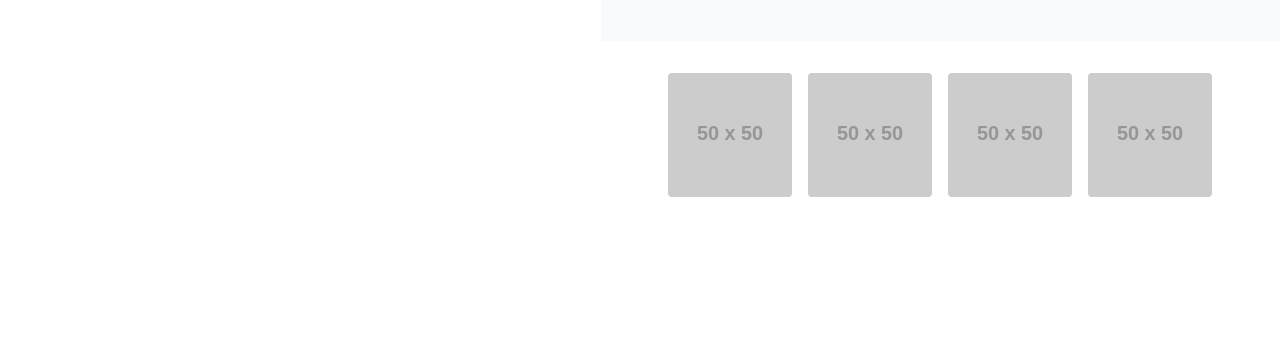
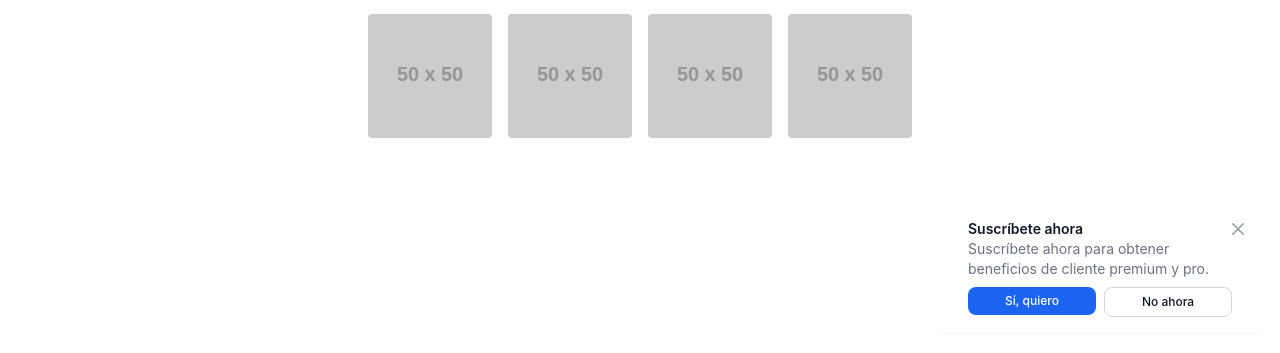
Before and after one commit to josegavinov/landing, a website built with Vite: page index.html in a window 1280 px wide. Shown: the part 447-800 px from the top of the page. Built offline with nearby package versions, Linux system fonts and the light colour scheme; placeholder pictures from the web are drawn by us.

Commit message:
Fin de Guia08

```diff
--- a/index.html
+++ b/index.html
@@ -68,5 +68,41 @@
 
    </main>
 
+    <div id="toast-interactive"
+         class="hidden fixed right-5 bottom-5 flex items-center w-full max-w-xs p-4 space-x-4 text-gray-500 bg-white divide-x divide-gray-200 rounded-lg shadow-sm dark:text-gray-400 dark:divide-gray-700 dark:bg-gray-800"
+         role="alert">
+         <div class="flex">
+
+             <!-- Content -->
+             <div class="ms-3 text-sm font-normal">
+                 <span class="mb-1 text-sm font-semibold text-gray-900 dark:text-white">Suscríbete ahora</span>
+                 <div class="mb-2">Suscríbete ahora para obtener beneficios de cliente premium y pro.</div>
+                 <div class="grid grid-cols-2 gap-2">
+                 <div>
+                     <a href="#"
+                     class="inline-flex justify-center w-full px-2 py-1.5 text-xs font-medium text-white bg-blue-600 rounded-lg hover:bg-blue-700 focus:ring-4 focus:outline-none focus:ring-blue-300 dark:bg-blue-500 dark:hover:bg-blue-600 dark:focus:ring-blue-800">Sí, quiero</a>
+                 </div>
+                 <div>
+                     <a href="#"
+                     class="inline-flex justify-center w-full px-2 py-1.5 text-xs font-medium text-gray-900 bg-white border border-gray-300 rounded-lg hover:bg-gray-100 focus:ring-4 focus:outline-none focus:ring-gray-200 dark:bg-gray-600 dark:text-white dark:border-gray-600 dark:hover:bg-gray-700 dark:hover:border-gray-700 dark:focus:ring-gray-700">No ahora</a>
+                 </div>
+                 </div>
+             </div>
+
+             <!-- Close button -->
+             <button type="button"
+                 class="ms-auto -mx-1.5 -my-1.5 p-1.5 inline-flex items-center justify-center w-8 h-8 text-gray-400 bg-white rounded-lg hover:text-gray-900 hover:bg-gray-100 focus:ring-2 focus:ring-gray-300 dark:text-gray-500 dark:hover:text-white dark:bg-gray-800 dark:hover:bg-gray-700"
+                 data-dismiss-target="#toast-interactive" aria-label="Close">
+                 <span class="sr-only">Close</span>
+                 <svg class="w-3 h-3" xmlns="http://www.w3.org/2000/svg" fill="none" viewBox="0 0 14 14" aria-hidden="true">
+                 <path stroke="currentColor" stroke-linecap="round" stroke-linejoin="round" stroke-width="2"
+                     d="m1 1 6 6m0 0 6 6M7 7l6-6M7 7l-6 6" />
+                 </svg>
+             </button>
+         </div>
+     </div>
+   <script src="https://cdn.jsdelivr.net/npm/flowbite@3.1.2/dist/flowbite.min.js"></script>
+   <script type = "module" src="./js/file01.js"></script>
   </body>
+
 </html>
--- /dev/null
+++ b/js/file01.js
@@ -0,0 +1,20 @@
+"use strict";
+const showToast = () => {
+    const toast = document.getElementById("toast-interactive");
+    if (toast) {
+        toast.classList.add("md:block");
+    }
+};
+const showVideo = () => {
+    const demo = document.getElementById("demo");
+    if (demo) {
+        demo.addEventListener("click", () => {
+            window.open("https://www.youtube.com/watch?v=dQw4w9WgXcQ", "_blank");
+        });
+    }
+};
+
+(() => {
+    showToast();
+    showVideo();
+})();
```
